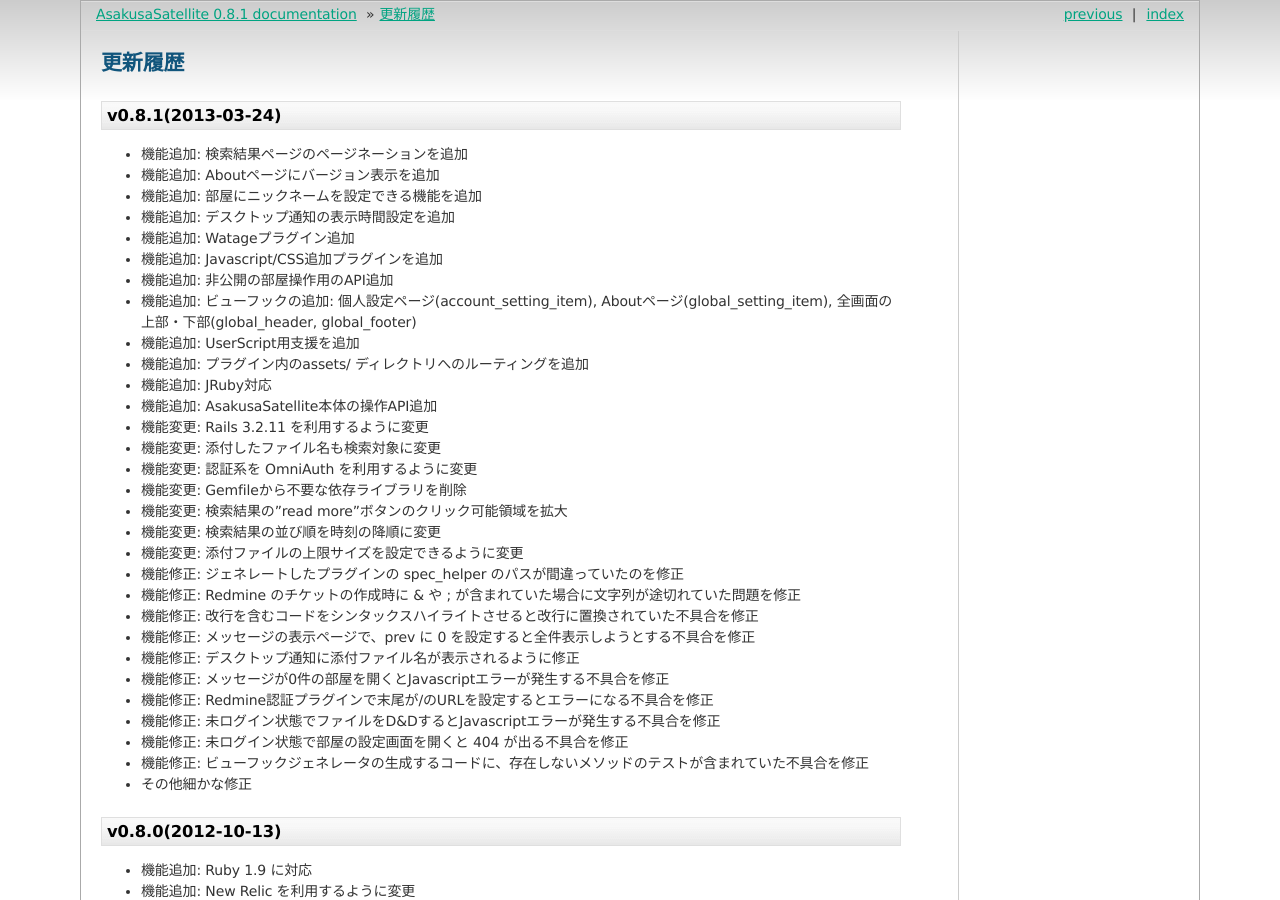
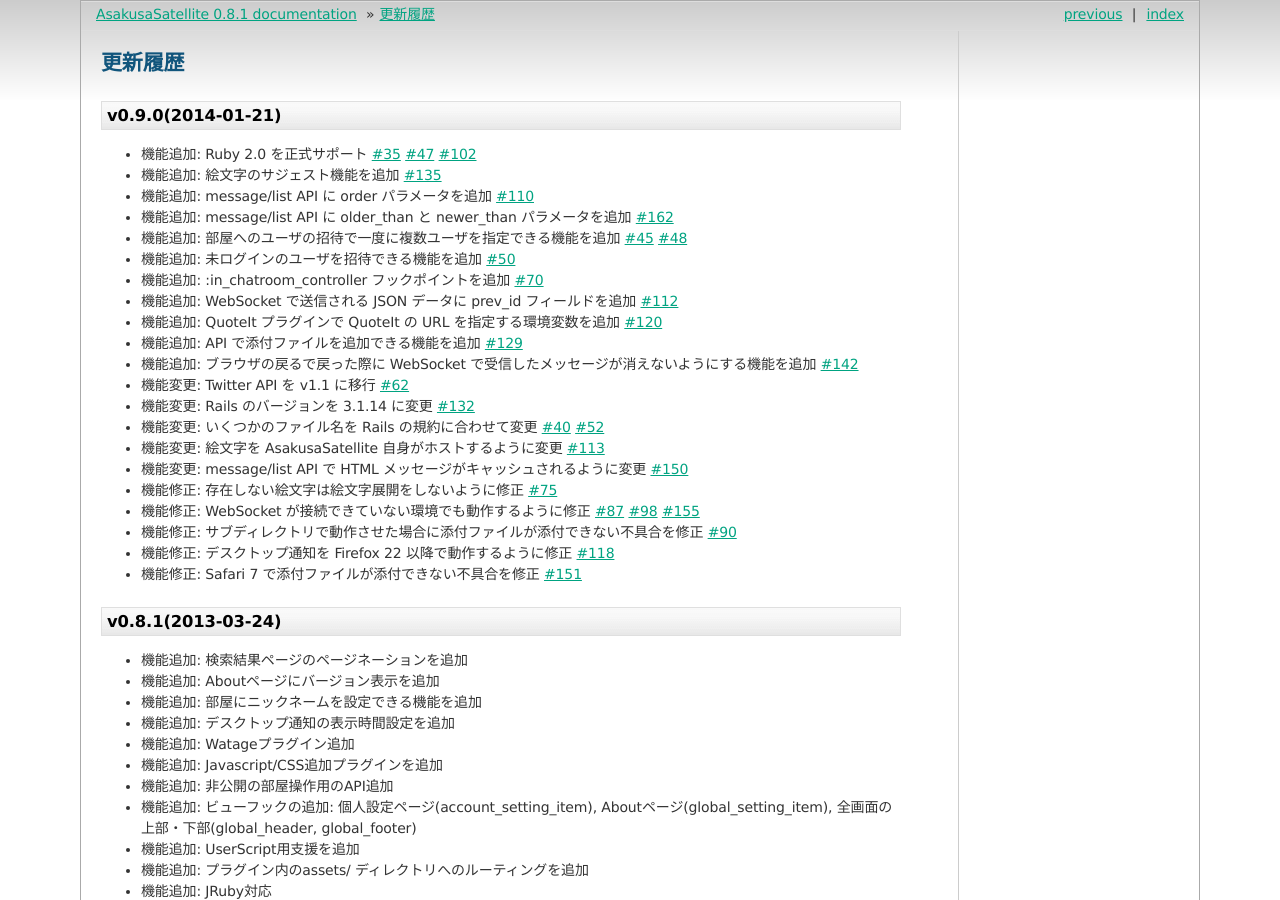
Before and after one commit to codefirst/asakusa-satellite-manual, a Sphinx documentation site: the page built from source/changelog.rst, in a window 1280 px wide and 900 px high. Built offline with Sphinx 7.4.7, drawn with Linux system fonts in a browser that asks for light colours.

Commit message:
Added: 0.9.0 changelog

```diff
--- a/source/changelog.rst
+++ b/source/changelog.rst
@@ -1,5 +1,56 @@
 更新履歴
 =======================
+
+v0.9.0(2014-01-21)
+------------------------------
+* 機能追加: Ruby 2.0 を正式サポート
+  `#35 <https://github.com/codefirst/AsakusaSatellite/pull/35>`_
+  `#47 <https://github.com/codefirst/AsakusaSatellite/pull/47>`_
+  `#102 <https://github.com/codefirst/AsakusaSatellite/pull/102>`_
+* 機能追加: 絵文字のサジェスト機能を追加
+  `#135 <https://github.com/codefirst/AsakusaSatellite/pull/135>`_
+* 機能追加: message/list API に order パラメータを追加
+  `#110 <https://github.com/codefirst/AsakusaSatellite/pull/110>`_
+* 機能追加: message/list API に older_than と newer_than パラメータを追加
+  `#162 <https://github.com/codefirst/AsakusaSatellite/pull/162>`_
+* 機能追加: 部屋へのユーザの招待で一度に複数ユーザを指定できる機能を追加
+  `#45 <https://github.com/codefirst/AsakusaSatellite/pull/45>`_
+  `#48 <https://github.com/codefirst/AsakusaSatellite/pull/48>`_
+* 機能追加: 未ログインのユーザを招待できる機能を追加
+  `#50 <https://github.com/codefirst/AsakusaSatellite/pull/50>`_
+* 機能追加: :in_chatroom_controller フックポイントを追加
+  `#70 <https://github.com/codefirst/AsakusaSatellite/pull/70>`_
+* 機能追加: WebSocket で送信される JSON データに prev_id フィールドを追加
+  `#112 <https://github.com/codefirst/AsakusaSatellite/pull/112>`_
+* 機能追加: QuoteIt プラグインで QuoteIt の URL を指定する環境変数を追加
+  `#120 <https://github.com/codefirst/AsakusaSatellite/pull/120>`_
+* 機能追加: API で添付ファイルを追加できる機能を追加
+  `#129 <https://github.com/codefirst/AsakusaSatellite/pull/129>`_
+* 機能追加: ブラウザの戻るで戻った際に WebSocket で受信したメッセージが消えないようにする機能を追加
+  `#142 <https://github.com/codefirst/AsakusaSatellite/pull/142>`_
+* 機能変更: Twitter API を v1.1 に移行
+  `#62 <https://github.com/codefirst/AsakusaSatellite/pull/62>`_
+* 機能変更: Rails のバージョンを 3.1.14 に変更
+  `#132 <https://github.com/codefirst/AsakusaSatellite/pull/132>`_
+* 機能変更: いくつかのファイル名を Rails の規約に合わせて変更
+  `#40 <https://github.com/codefirst/AsakusaSatellite/pull/40>`_
+  `#52 <https://github.com/codefirst/AsakusaSatellite/pull/52>`_
+* 機能変更: 絵文字を AsakusaSatellite 自身がホストするように変更
+  `#113 <https://github.com/codefirst/AsakusaSatellite/pull/113>`_
+* 機能変更: message/list API で HTML メッセージがキャッシュされるように変更
+  `#150 <https://github.com/codefirst/AsakusaSatellite/pull/150>`_
+* 機能修正: 存在しない絵文字は絵文字展開をしないように修正
+  `#75 <https://github.com/codefirst/AsakusaSatellite/pull/75>`_
+* 機能修正: WebSocket が接続できていない環境でも動作するように修正
+  `#87 <https://github.com/codefirst/AsakusaSatellite/pull/87>`_
+  `#98 <https://github.com/codefirst/AsakusaSatellite/pull/98>`_
+  `#155 <https://github.com/codefirst/AsakusaSatellite/pull/155>`_
+* 機能修正: サブディレクトリで動作させた場合に添付ファイルが添付できない不具合を修正
+  `#90 <https://github.com/codefirst/AsakusaSatellite/pull/90>`_
+* 機能修正: デスクトップ通知を Firefox 22 以降で動作するように修正
+  `#118 <https://github.com/codefirst/AsakusaSatellite/pull/118>`_
+* 機能修正: Safari 7 で添付ファイルが添付できない不具合を修正
+  `#151 <https://github.com/codefirst/AsakusaSatellite/pull/151>`_
 
 v0.8.1(2013-03-24)
 ------------------------------
```
